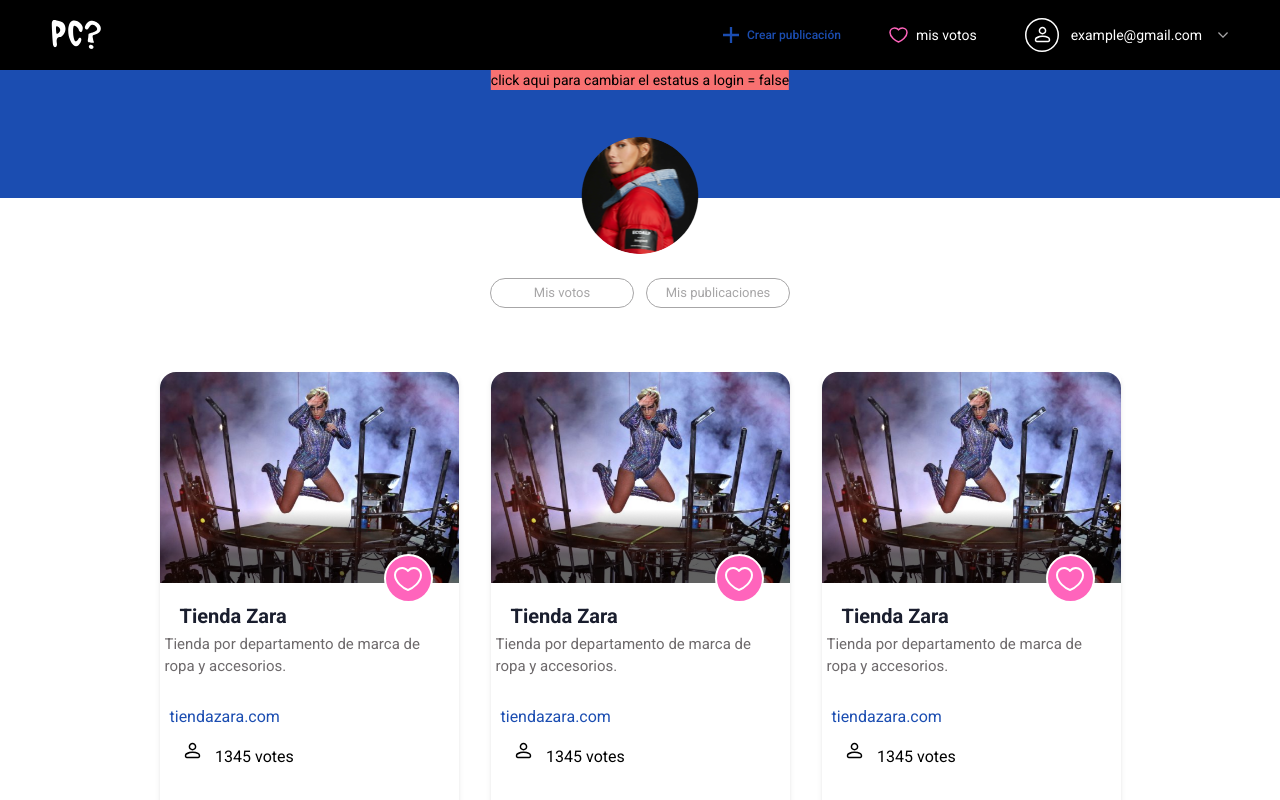
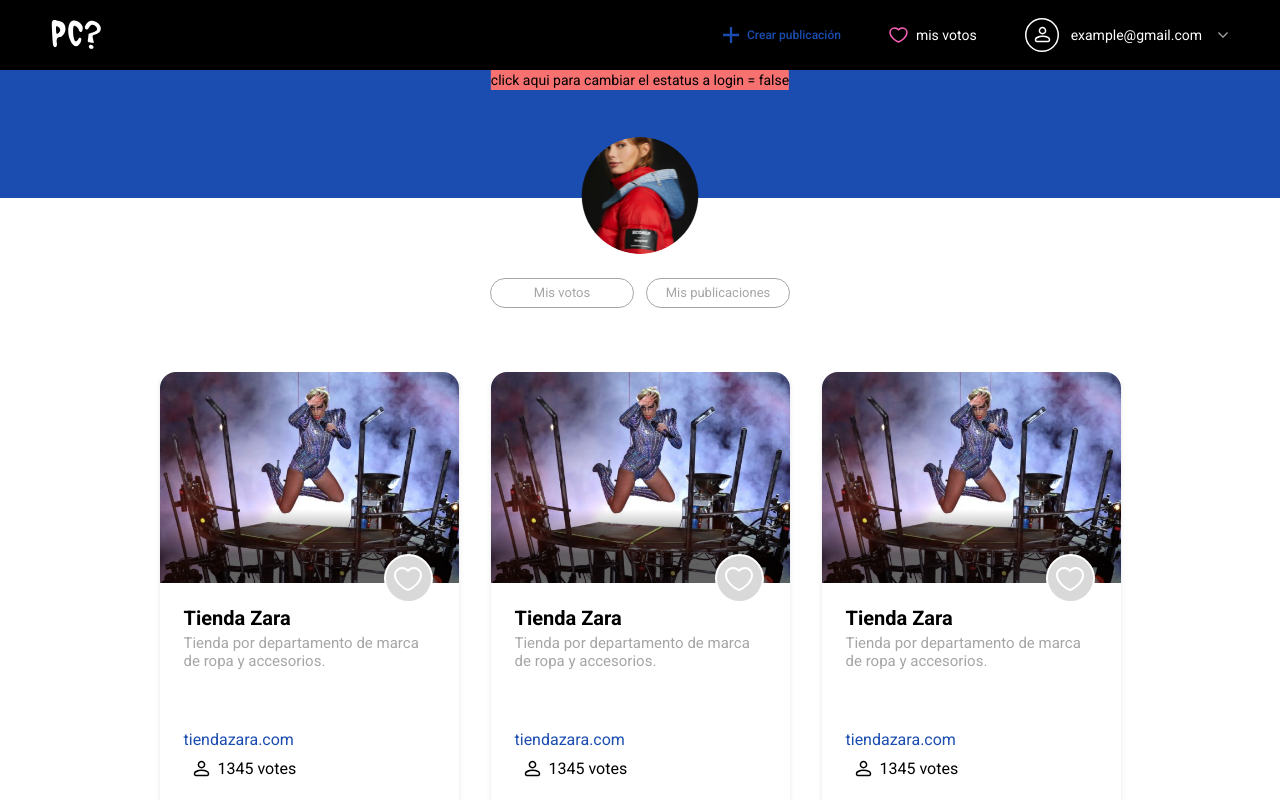
Before and after one commit to diegosisalima/para-cuando-app, a Next.js app: page /profile in a window 1280 px wide. Shown: the top 800 px of the page. Built offline with nearby package versions, Linux system fonts and the light colour scheme.

Commit message:
feat: add state vote onClick

```diff
--- a/components/card/EventCard.tsx
+++ b/components/card/EventCard.tsx
@@ -36,40 +36,34 @@
         alt={title}
       />
       <Heart
-        className="absolute left-[75.25%] right-[7.36%] top-[40.15%] bottom-[44.15%]"
-        isActive
+        className="absolute left-[75.25%] right-[7.36%] top-[40.15%] bottom-[44.15%] hover:cursor-pointer"
+        isActive={isClicked}
         onClick={handleClick}
-      >
-        {isClicked ? 'Registrado' : 'Registrarse'}
-      </Heart>
-
+      ></Heart>
+      <section className="px-6 pt-6 ">
         <strong>
-        <h1
-          className="font-semibold mt-[20px] mb-[7px] text-xl leading-[26px] text-[#1A1E2E] w-[253.31px]
-h-[23px] flex-none ml-[20px]"
-        >
-          {title}
-        </h1>{' '}
+          <h1 className="app-title-3">{title}</h1>
         </strong>
-
-      <div className="relative w-254 h-[72px] mr-[5px] ml-[5px]">
-        <p className="w-full h-full overflow-hidden text-[#6E6A6C] bg-gradient-to-b from-transparent to-white text-[15px]">
+        <div className="h-[72px]">
+          <p className="h-full overflow-hidden py-1 app-texto-1 text-app-grayDark">
             {short_description}
           </p>
         </div>
-
+        <section className="absolute bottom-10">
           <a
-        className="text-[#1B4DB1] h-[16px] left-9.15% right-61.08% top-[366px] ml-[10px] "
+            className="text-app-blue"
             href={url}
+            rel="noreferrer"
+            target="_blank"
           >
             {url}
           </a>
-      <div className="ml-[15px] mt-[5px]">
+          <div className="flex items-center ">
             <User stroke="black" />
+            {votes} votes
           </div>
-      <p className="ml-[10px] mt-[5px] absolute left-[15.25%]  top-[81.15%] ">
-        {votes} votes
-      </p>
+        </section>
+      </section>
     </div>
   );
 };
```
Lines whose indentation alone changed are shown as unchanged.
